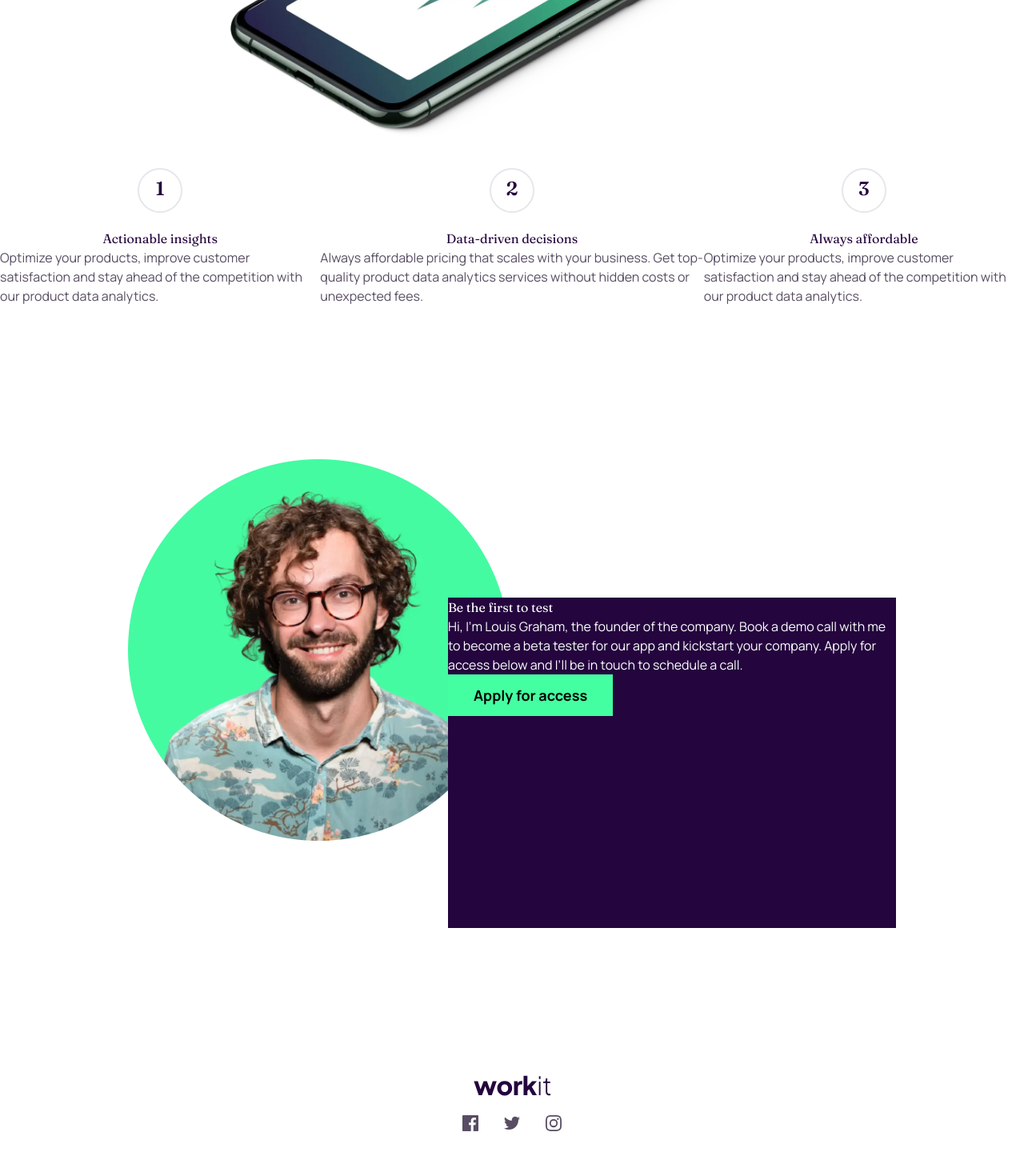
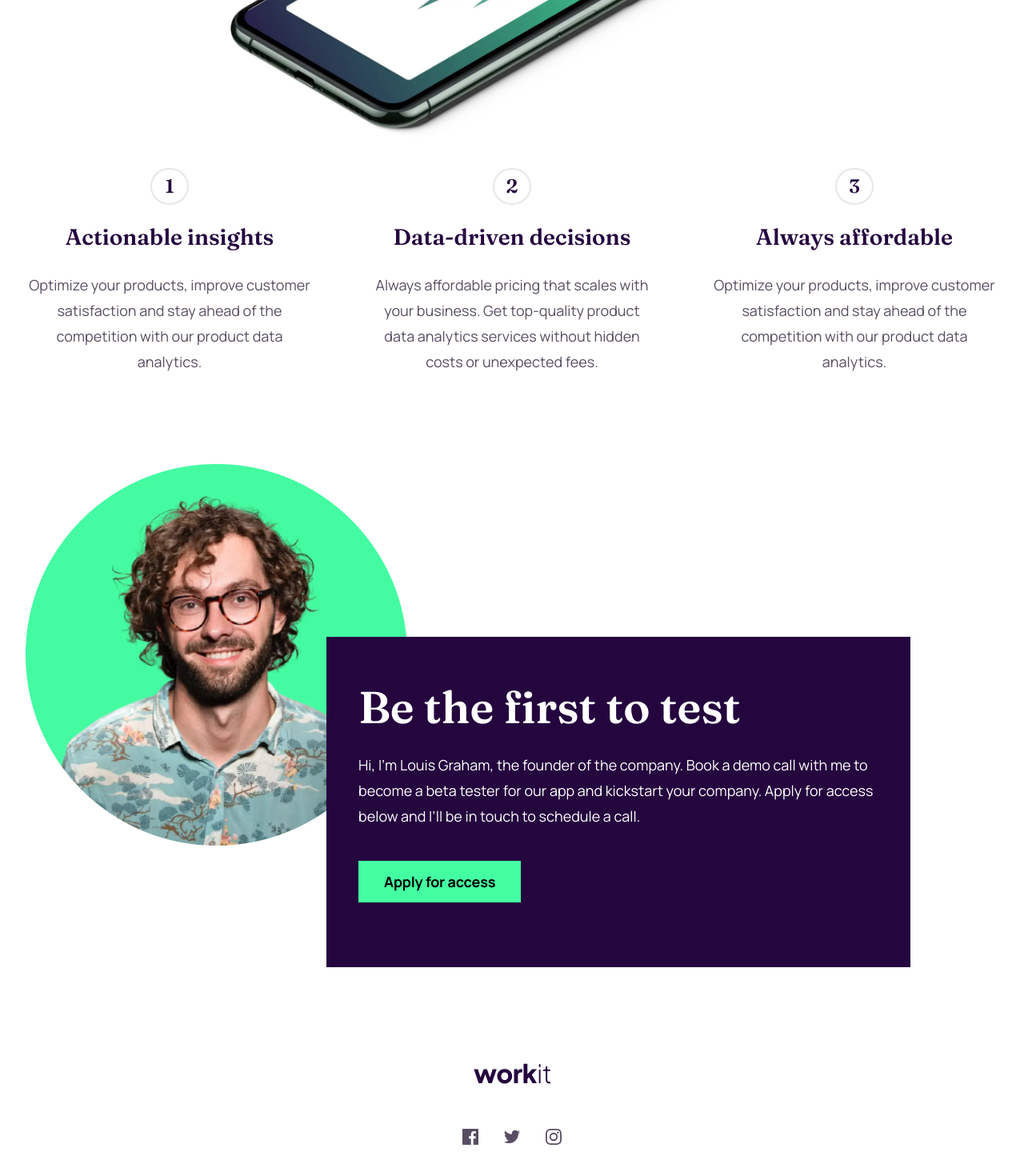
Before and after one commit to mehdias63/Workit-landing-page, a React (Vite) app: page / in a window 1280 px wide. Shown: the part 760-2230 px from the top of the page at 80% size. Before the commit the page ends 2198 px from the top, so only its background shows below. Built offline with nearby package versions, Linux system fonts and the light colour scheme.

Commit message:
app update

```diff
--- a/src/App.jsx
+++ b/src/App.jsx
@@ -19,6 +19,12 @@ function App() {
             <br /> your needs.
           </h1>
           <Button className="bg-light-green mt-8 lg:mt-16" text="Learn more" />
+          <div>
+            <img
+              src="/images/bg-pattern-2.svg"
+              className="hidden sm:block absolute sm:left-[40rem] sm:top-[20rem] md:left-[55rem] lg:left-auto"
+            />
+          </div>
         </section>
       </div>
       <div className="flex justify-center items-center">
@@ -28,7 +34,7 @@ function App() {
           alt="hero"
         />
       </div>
-      <article className="mt-36 lg:mt-60 mb-8 lg:flex">
+      <article className="mt-36 lg:mt-60 mb-8 lg:flex justify-center items-center lg:gap-1">
         <Card
           number="1"
           title="Actionable insights"
@@ -45,33 +51,47 @@ function App() {
           text="Optimize your products, improve customer satisfaction and stay ahead of the competition with our product data analytics."
         />
       </article>
-      <main className="flex flex-col justify-center items-center md:items-start md:p-6 lg:p-40">
+      <main className="relative flex flex-col justify-center items-center md:items-start md:p-8 md:pl-24 lg:pl-8 lg:p-14 ">
         <div>
           <img
             src="/images/image-founder.webp"
             className="h-[17.5625rem] lg:h-[29.8125rem]"
           />
         </div>
-        <div className="bg-dark-purple text-white h-[23.4375rem] lg:h-[25.8125rem] mt-[-5rem] md:mt-[-8.5rem] md:ml-[11.5rem] lg:mt-[-19rem] lg:ml-[25rem]">
-          <h3 className="font-fraun">Be the first to test</h3>
-          <p>
+        <div className="absolute bg-dark-purple text-white h-[23.4375rem] lg:h-[25.8125rem] md:max-w-[32.125rem] lg:max-w-[45.625rem] p-8 md:p-10 top-56 md:top-44 md:left-[19rem] lg:top-[17rem] lg:left-[25.5rem] ">
+          <h3 className="font-fraun text-[2rem] md:text-5xl lg:text-[3.5rem] font-semibold leading-[3rem] md:leading-[3.5rem] lg:leading-[4rem] mt-4">
+            Be the first to test
+          </h3>
+          <p className="text-base lg:text-lg leading-7 lg:leading-8 my-6 ">
             Hi, I'm Louis Graham, the founder of the company. Book a demo call
             with me to become a beta tester for our app and kickstart your
             company. Apply for access below and I’ll be in touch to schedule a
             call.
           </p>
           <Button
-            className="bg-light-green text-black"
+            className="bg-light-green text-black mt-4"
             text="Apply for access"
           />
         </div>
       </main>
-      <footer className="flex flex-col justify-center items-center gap-6 p-6">
+      <footer className="flex flex-col justify-center items-center gap-6 p-6 mt-[22rem] md:mt-[18rem] lg:mt-[12rem] mb-10">
         <img src="/images/logo-dark.svg" />
-        <div className="flex gap-8">
-          <img src="/images/icon-facebook.svg" alt="facebook" />
-          <img src="/images/icon-twitter.svg" alt="twitter" />
-          <img src="/images/icon-instagram.svg" alt="instagram" />
+        <div className="flex gap-8 mt-8">
+          <img
+            src="/images/icon-facebook.svg"
+            alt="facebook"
+            className="hover:bg-dark-purple cursor-pointer"
+          />
+          <img
+            src="/images/icon-twitter.svg"
+            alt="twitter"
+            className="hover:bg-dark-purple cursor-pointer"
+          />
+          <img
+            src="/images/icon-instagram.svg"
+            alt="instagram"
+            className="hover:bg-dark-purple cursor-pointer"
+          />
         </div>
       </footer>
     </div>
--- a/src/components/Button.jsx
+++ b/src/components/Button.jsx
@@ -3,7 +3,7 @@ import React from "react";
 export default function Button({ className, text }) {
   return (
     <button
-      className={`${className} px-6 py-2 lg:px-8 lg:py-3 text-base lg:text-lg font-bold leading-7 cursor-pointer text-black hover:bg-dark-purple hover:text-light-green hover:border-2 hover:border-light-green`}
+      className={`${className} px-6 py-2 lg:px-8 lg:py-3 text-base lg:text-lg font-bold leading-7 cursor-pointer tracking-[-0.01rem] lg:tracking-[-0.01125rem] text-black hover:bg-dark-purple hover:text-light-green hover:border-2 hover:border-light-green`}
     >
       {text}
     </button>
--- a/src/components/Card.jsx
+++ b/src/components/Card.jsx
@@ -2,13 +2,17 @@ import React from "react";
 
 export default function Card({ number, title, text }) {
   return (
-    <div className="flex flex-col justify-center items-center md:flex-row lg:flex-col gap-5">
-      <div className="w-12 h-[2.875rem] rounded-full border-2 leading-[2.875rem] text-center lg:w-14 lg:h-14 lg:leading-[3rem] font-fraun text-dark-purple text-xl lg:text-2xl font-semibold ">
+    <div className="flex flex-col justify-center items-center md:flex-row lg:flex-col gap-5 m-4 md:m-1 lg:m-0 md:p-6 lg:p-0 lg:w-1/3">
+      <div className="w-12 h-[2.875rem] rounded-full border-2 text-center md:w-13 md:h-13 font-fraun text-dark-purple text-xl lg:text-2xl font-semibold flex justify-center items-center ">
         {number}
       </div>
-      <div className="flex flex-col justify-center items-center">
-        <h2 className="font-fraun text-dark-purple">{title}</h2>
-        <p className="text-dark-gray">{text}</p>
+      <div className="flex flex-col justify-center items-center md:items-start lg:items-center md:ml-6 lg:ml-0">
+        <h2 className="font-fraun text-dark-purple text-[1.75rem] font-semibold leading-9 lg:leading-10">
+          {title}
+        </h2>
+        <p className="text-dark-gray text-base lg:text-lg leading-7 lg:leading-8 text-center md:text-left lg:text-center my-6 max-w-[21.4375rem] md:max-w-[30.8125rem] lg:max-w-[22.125rem]">
+          {text}
+        </p>
       </div>
     </div>
   );
```
